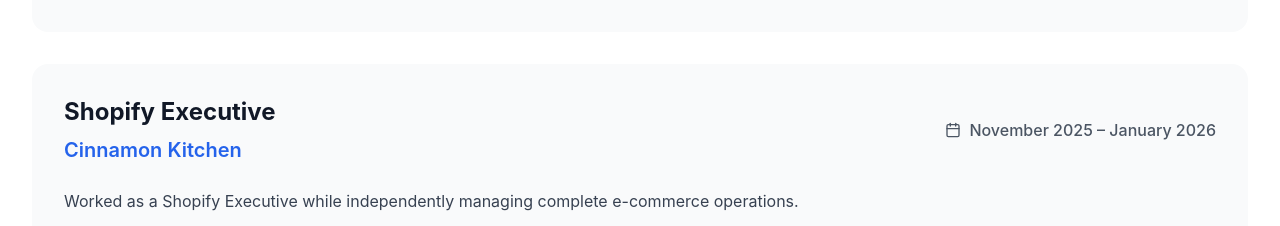
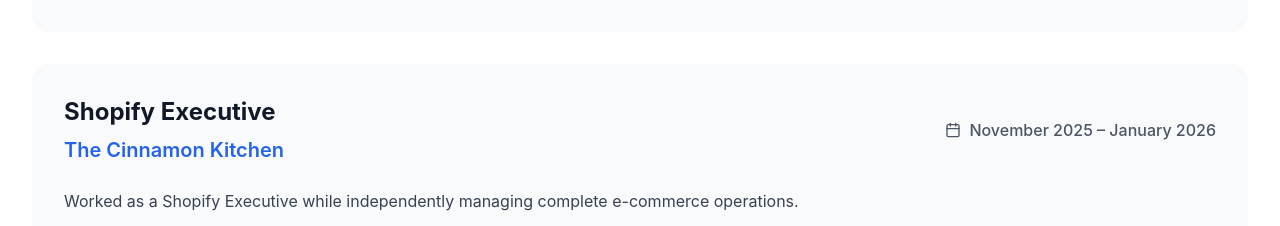
Before and after one commit to nikhilkhgla/portfolio, a React (Vite) app: page / in a window 1280 px wide. Shown: the part 5321-5547 px from the top of the page. Built offline with nearby package versions, Linux system fonts and the light colour scheme.

Commit message:
Update Home.tsx
adding UI

```diff
--- a/src/react-app/pages/Home.tsx
+++ b/src/react-app/pages/Home.tsx
@@ -118,7 +118,7 @@
   },
   {
     title: 'Shopify Executive',
-    company: 'Cinnamon Kitchen',
+    company: 'The Cinnamon Kitchen',
     period: 'November 2025 – January 2026',
     description:
       'Worked as a Shopify Executive while independently managing complete e-commerce operations.',
```
